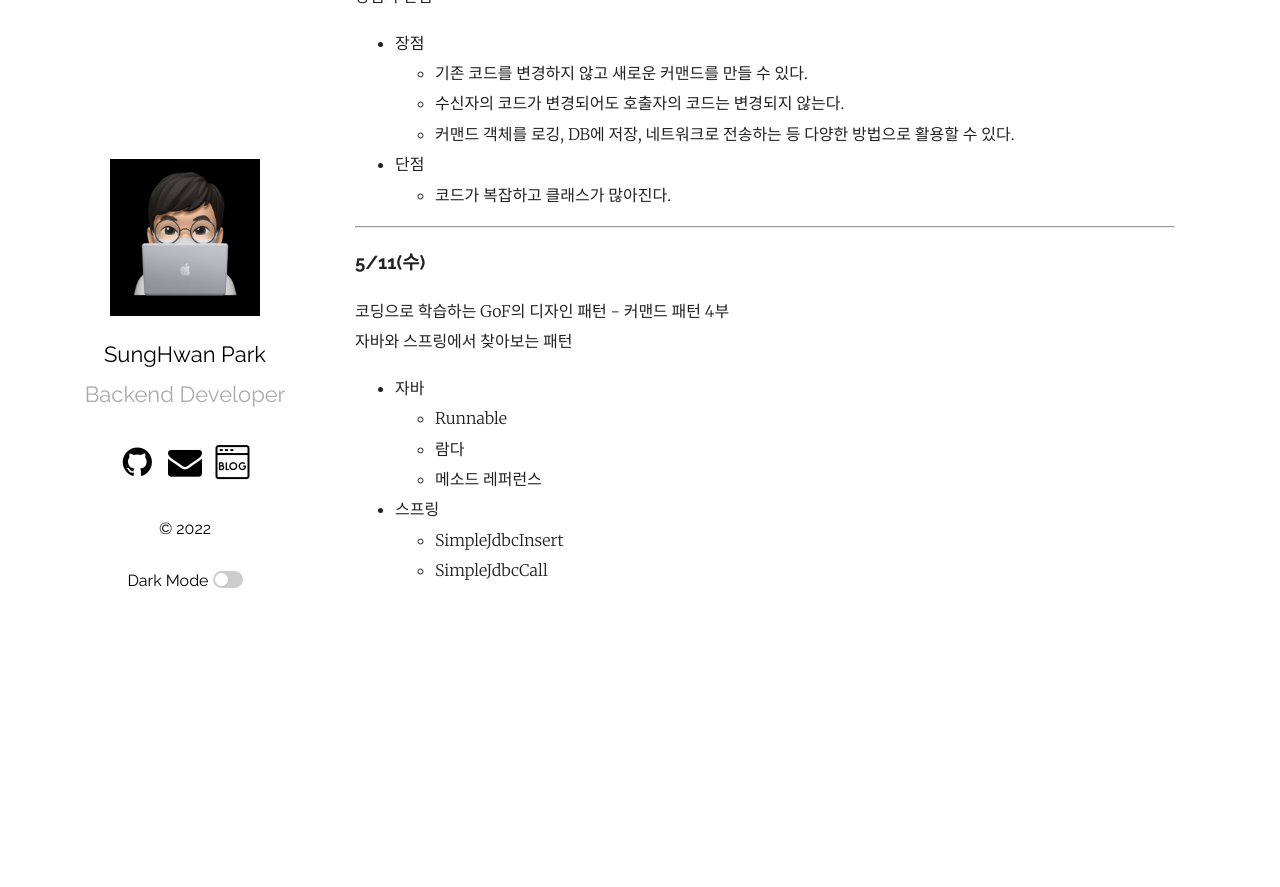
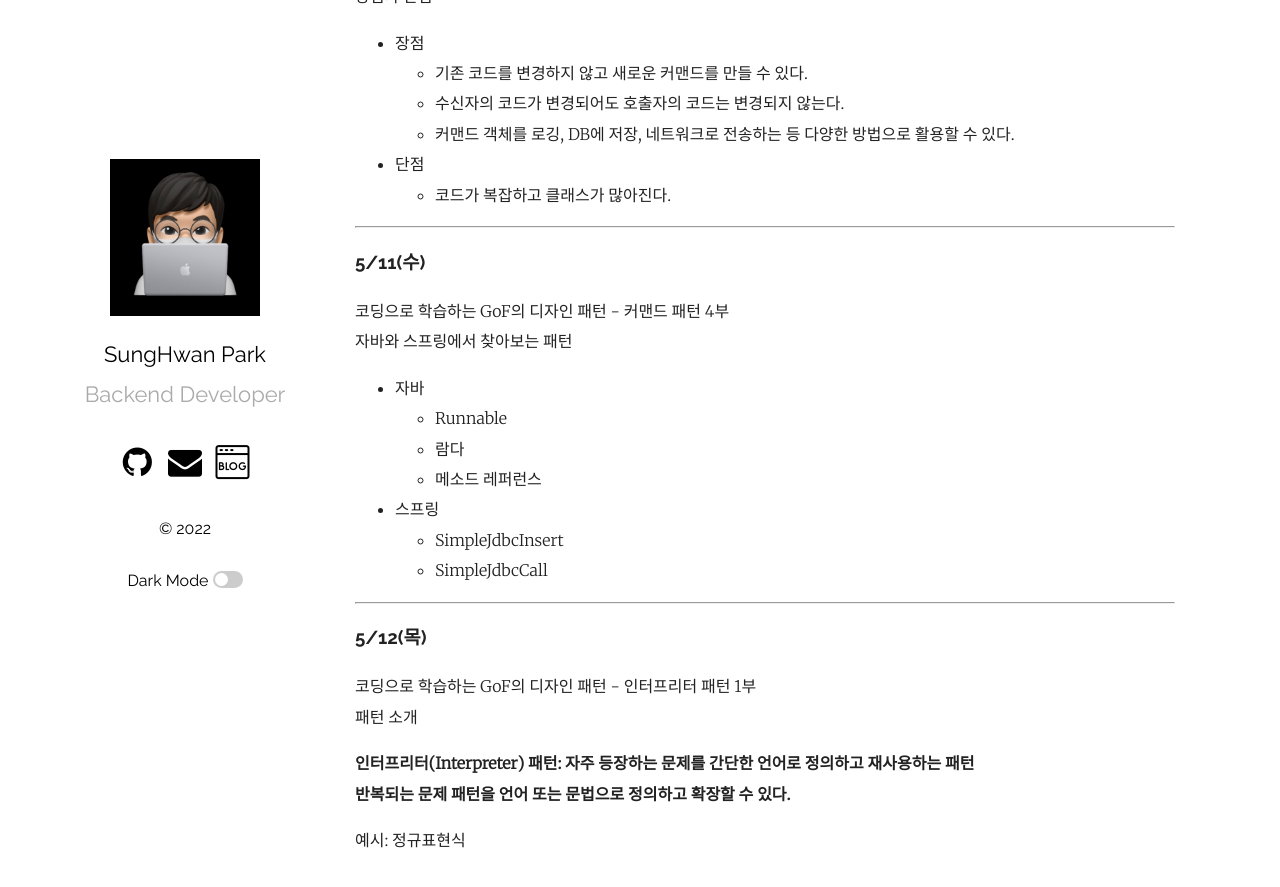
Before and after one commit to park0219/park0219.github.io, a Jekyll site: the page built from _posts/2022-05-01-5월TIL.markdown, in a window 1280 px wide and 900 px high, scrolled down 8564 px. Shown: the top 887 px of the window. Built offline with Jekyll 4.4.1, drawn with Linux system fonts in a browser that asks for light colours; comment, search, counter and statistics services are not loaded; before the commit the page ends 9195 px from its top, so only the background shows below that.

Commit message:
feat: 2022-05-12 TIL 추가

```diff
--- a/_posts/2022-05-01-5월TIL.markdown
+++ b/_posts/2022-05-01-5월TIL.markdown
@@ -418,3 +418,15 @@ public class MyApp {
 -   스프링
     -   SimpleJdbcInsert
     -   SimpleJdbcCall
+
+---
+
+### 5/12(목)
+
+코딩으로 학습하는 GoF의 디자인 패턴 - 인터프리터 패턴 1부<br/>
+패턴 소개
+
+**인터프리터(Interpreter) 패턴: 자주 등장하는 문제를 간단한 언어로 정의하고 재사용하는 패턴<br/>
+반복되는 문제 패턴을 언어 또는 문법으로 정의하고 확장할 수 있다.**
+
+예시: 정규표현식
```
